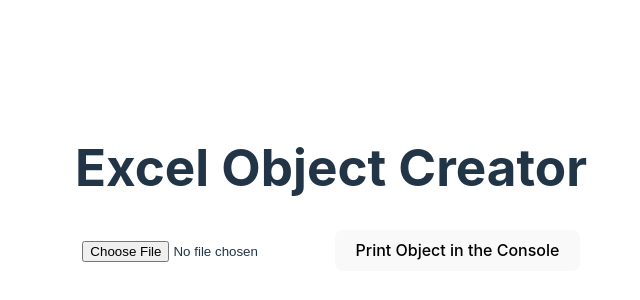
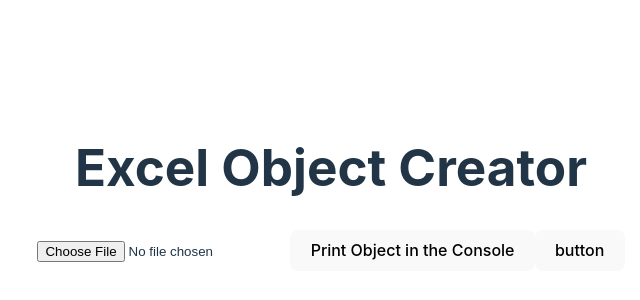
Before and after one commit to patrickhilmoe/DandBdeliverylist, a React (Vite) app: page / in a window 1280 px wide. Shown: the part 212-512 px from the top of the page, without its empty margins (309-949 px from the left). Built offline with nearby package versions, Linux system fonts and the light colour scheme.

Commit message:
added plan notes

```diff
--- a/components/object_converter.jsx
+++ b/components/object_converter.jsx
@@ -1,5 +1,6 @@
 import * as XLSX from 'xlsx';
 import {useState} from 'react';
+import Rename from './renameheader';
 
 
 function ExceltoObject() {
@@ -51,6 +52,7 @@
             }}
           />
           <button onClick={PrintObject}>Print Object in the Console</button>
+          <button onClick={Rename}>button</button>
         </div>
     )
 }
--- /dev/null
+++ b/components/renameheader.jsx
@@ -0,0 +1,3 @@
+export default function Rename() {
+    console.log('message export working')
+}
```
Also changed, not shown: notes.txt (added).
